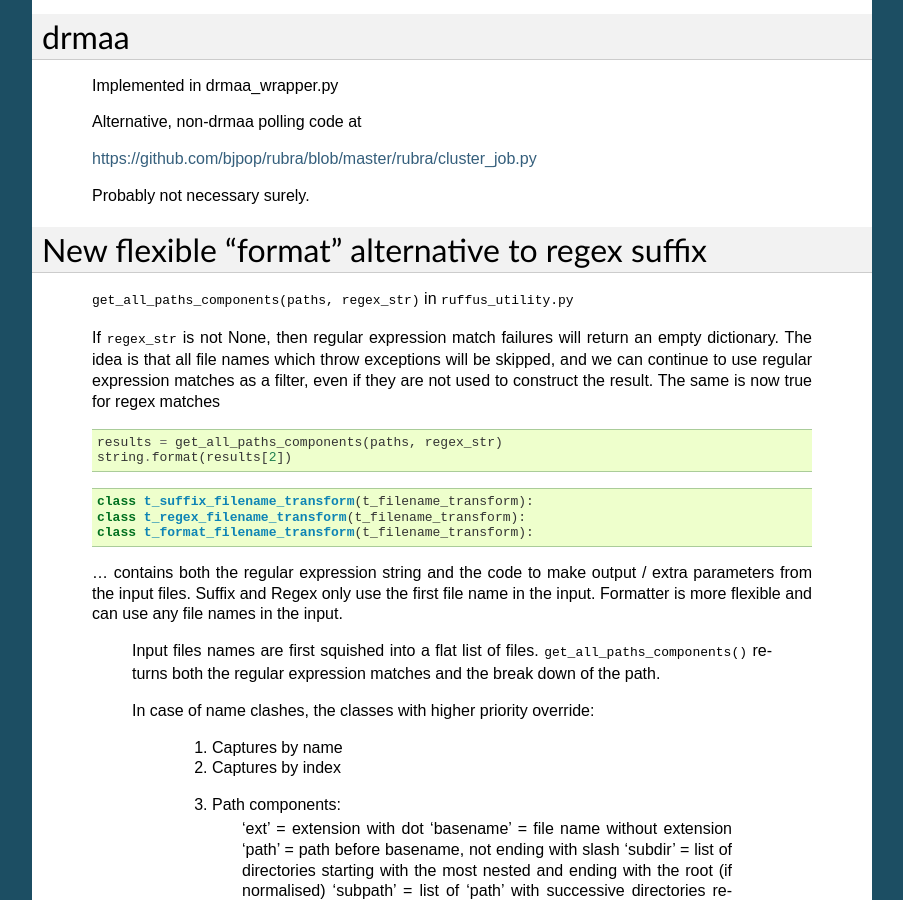
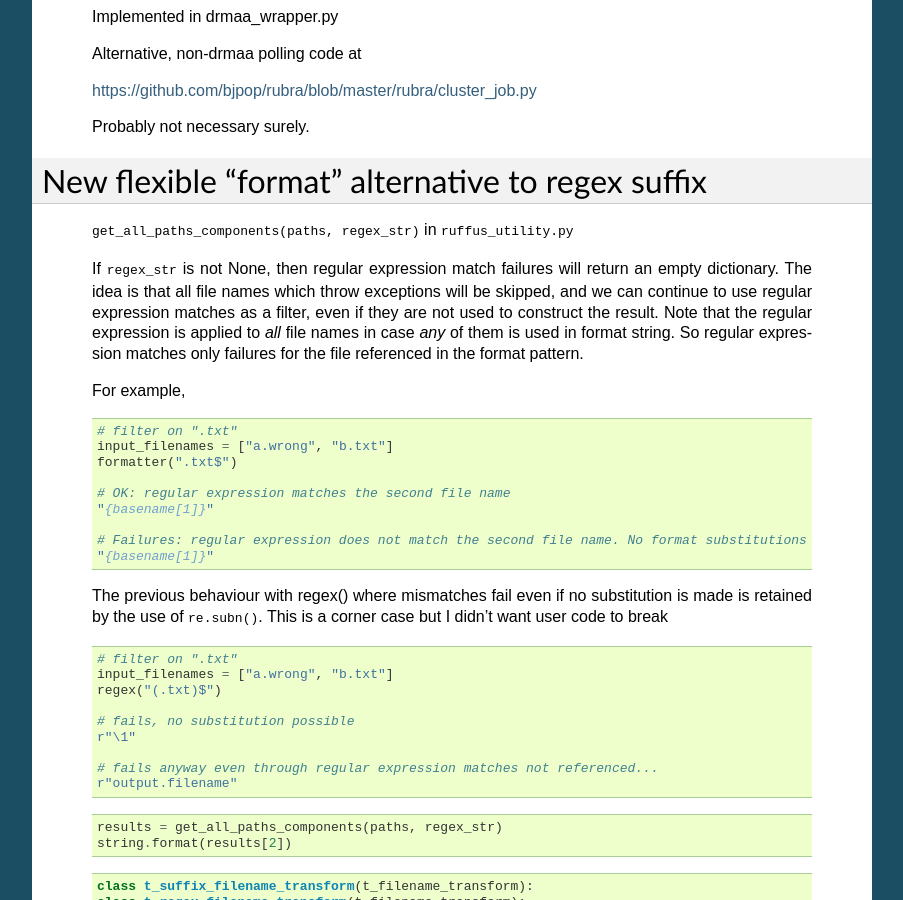
Before and after one commit to cgat-developers/ruffus, a Sphinx documentation site: the page built from doc/refactoring_ruffus_notes.rst, in a window 1280 px wide and 900 px high, scrolled down 5081 px. Shown: the whole window, without its empty margins (198-1101 px from the left). Built offline with Sphinx 7.4.7, drawn with Linux system fonts in a browser that asks for light colours; the version number could not be read and is left out; some of the changed text lies outside the part shown.

Commit message:
Further work, including bug fixes, better error messages for combinatorics / formatter

```diff
--- a/doc/refactoring_ruffus_notes.rst
+++ b/doc/refactoring_ruffus_notes.rst
@@ -88,6 +88,27 @@
 ##########################################
 In progress: Refactoring Ruffus
 ##########################################
+
+******************************************************************************
+Better error messages for formatter, suffix and regex
+******************************************************************************
+
+***************************************
+Custom parameter generator
+***************************************
+
+    Leverages built-in Ruffus functionality.
+    Don't have to write entire parameter generation from scratch.
+
+    * Gets passed an iterator where you can do a for loop to get input parameters / a flattened list of files
+    * Other parameters are forwarded as is
+    * The duty of the function is to ``yield`` input, output, extra parameters
+
+***************************************
+@mkdir with regex
+***************************************
+
+
 ***************************************
 Task completion monitoring
 ***************************************
@@ -95,13 +116,10 @@
     * On by default?
     * Can we query the database, get Job history / stats
     * What are the run time performance implications?
-
-************************************************************************************************
-@permutations(...), @combinations(...), @combinations_with_replacement(...), @permutations(...),
-************************************************************************************************
-
-    * Need test code in test/test_file_name_parameter.py
-    * Need test scripts
+    * Can we get rid of the minimum 1 second delay between jobs now? Does the database have finer granularity in timestamps? Can we use the database timestamps provided they are *later* than the filesystem ones. They must be if we are recording them *after* the job succeeds.
+    * Can we log this dispatch / completion timestamps to the same database?
+    * How easy is it to abstract out the database?
+    * How resistant is it to corruption?
 
 ************************************************************************************************
 @subdivide
@@ -327,7 +324,38 @@
     If ``regex_str`` is not None, then regular expression match failures will return an empty dictionary.
     The idea is that all file names which throw exceptions will be skipped, and we can continue
     to use regular expression matches as a filter, even if they are not used to construct the result.
-    The same is now true for regex matches
+    Note that the regular expression is applied to *all* file names in case *any* of them is used in
+    format string. So regular expression matches only failures for the file referenced in the format pattern.
+
+    For example,
+
+    .. code-block:: python
+
+        # filter on ".txt"
+        input_filenames = ["a.wrong", "b.txt"]
+        formatter(".txt$")
+
+        # OK: regular expression matches the second file name
+        "{basename[1]}"
+
+        # Failures: regular expression does not match the second file name. No format substitutions make sense
+        "{basename[1]}"
+
+
+    The previous behaviour with regex() where mismatches fail even if no substitution is made is retained by the use of ``re.subn()``.
+    This is a corner case but I didn't want user code to break
+
+    .. code-block:: python
+
+        # filter on ".txt"
+        input_filenames = ["a.wrong", "b.txt"]
+        regex("(.txt)$")
+
+        # fails, no substitution possible
+        r"\1"
+
+        # fails anyway even through regular expression matches not referenced...
+        r"output.filename"
 
     .. code-block:: python
 
@@ -426,6 +454,9 @@
 ***************************************
 @product()
 ***************************************
+
+    * test code in test/test_combinatorics.py
+
 ============================================================================================================================================================
 Final syntax
 ============================================================================================================================================================
@@ -531,6 +562,7 @@
 
     * Put all new generators in an ``combinatorics`` submodule namespace to avoid breaking user code. (They can import if necessary.)
     * Only ``formatter([OPTIONAl_REGEX])`` provides the necessary flexibility to construct the output so we won't bother with suffix and regex
+    * test code in test/test_combinatorics.py
 
     Use combinatoric generators from itertools and keep that naming scheme
 
--- a/ruffus/__init__.py
+++ b/ruffus/__init__.py
@@ -26,7 +26,7 @@
 #################################################################################
 #from graph import *
 #from print_dependencies import *
-from task import pipeline_printout, pipeline_printout_graph, pipeline_run, register_cleanup, check_if_uptodate, active_if, split, transform, merge, collate, files, files_re, follows, parallel, stderr_logger, black_hole_logger, suffix, regex, inputs, add_inputs, touch_file, combine, mkdir, output_from, posttask, JobSignalledBreak, runtime_parameter, jobs_limit
+from task import pipeline_printout, pipeline_printout_graph, pipeline_run, register_cleanup, check_if_uptodate, active_if, split, transform, merge, collate, files, files_re, follows, parallel, stderr_logger, black_hole_logger, suffix, regex, inputs, add_inputs, touch_file, combine, mkdir, output_from, posttask, JobSignalledBreak, runtime_parameter, jobs_limit, formatter, subdivide
 from graph  import graph_colour_demo_printout
 from file_name_parameters import needs_update_check_modify_time
 import cmdline
```
Also changed, not shown: other parts of doc/refactoring_ruffus_notes.rst (+2 -23 lines), 3 other files.
